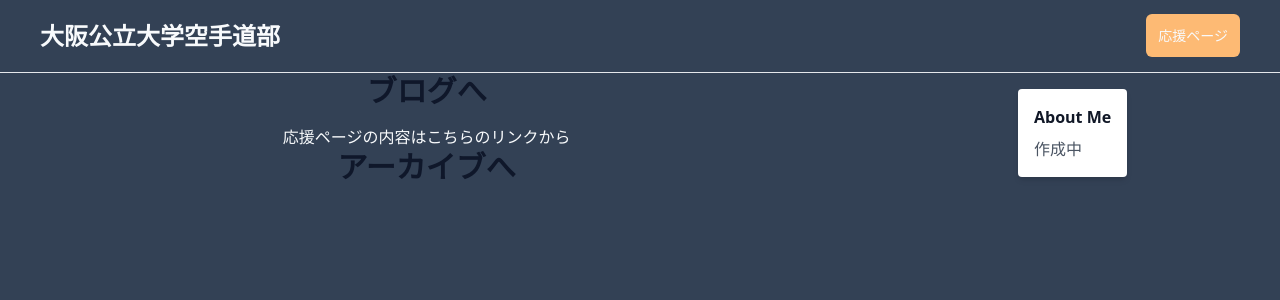
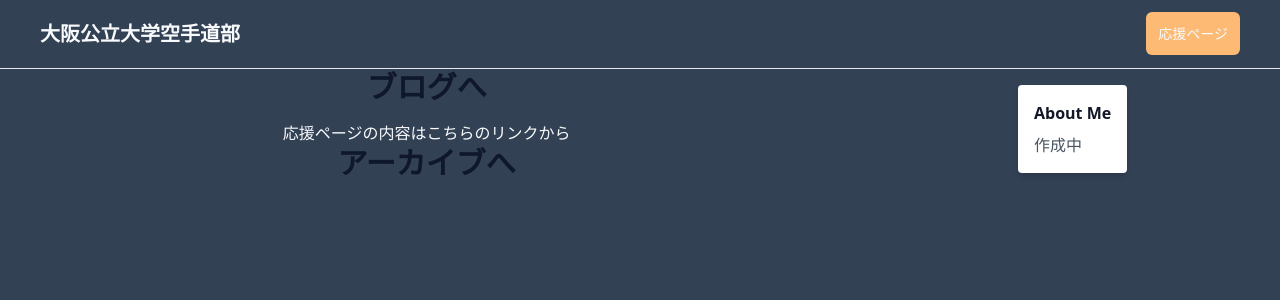
Before and after one commit to omu-karate-org/blog, a Next.js app: page / in a window 1280 px wide. Shown: the top 300 px of the page. Built offline with nearby package versions, Linux system fonts and the light colour scheme.

Commit message:
ヘッダーのサイズを修正

```diff
--- a/app/Header.tsx
+++ b/app/Header.tsx
@@ -4,7 +4,7 @@
   return (
     <header className="py-5 px-10 border-b flex justify-between items-center">
       <div>
-        <h1 className="text-2xl font-extrabold">
+        <h1 className="text-xl font-extrabold">
           <Link href="/">大阪公立大学空手道部</Link>
         </h1>
       </div>
```
